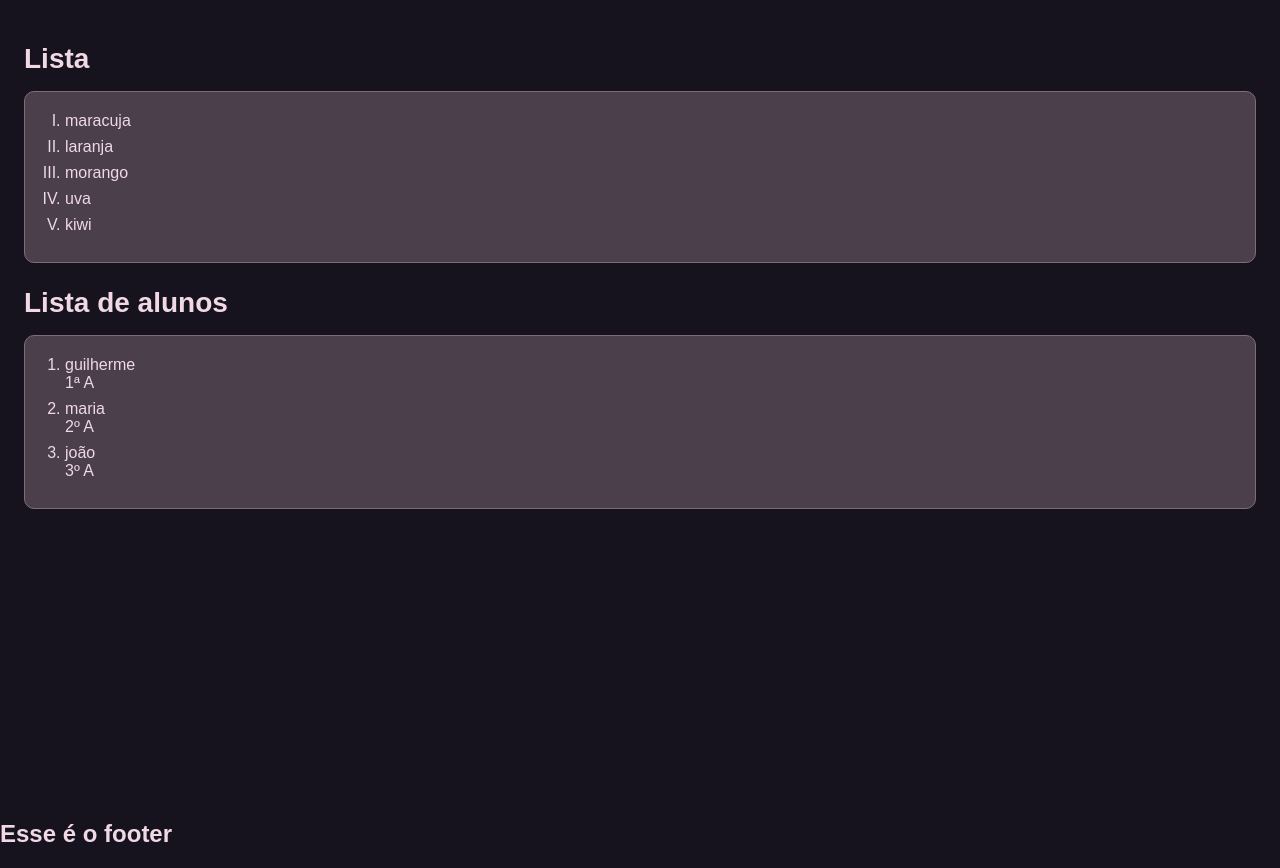
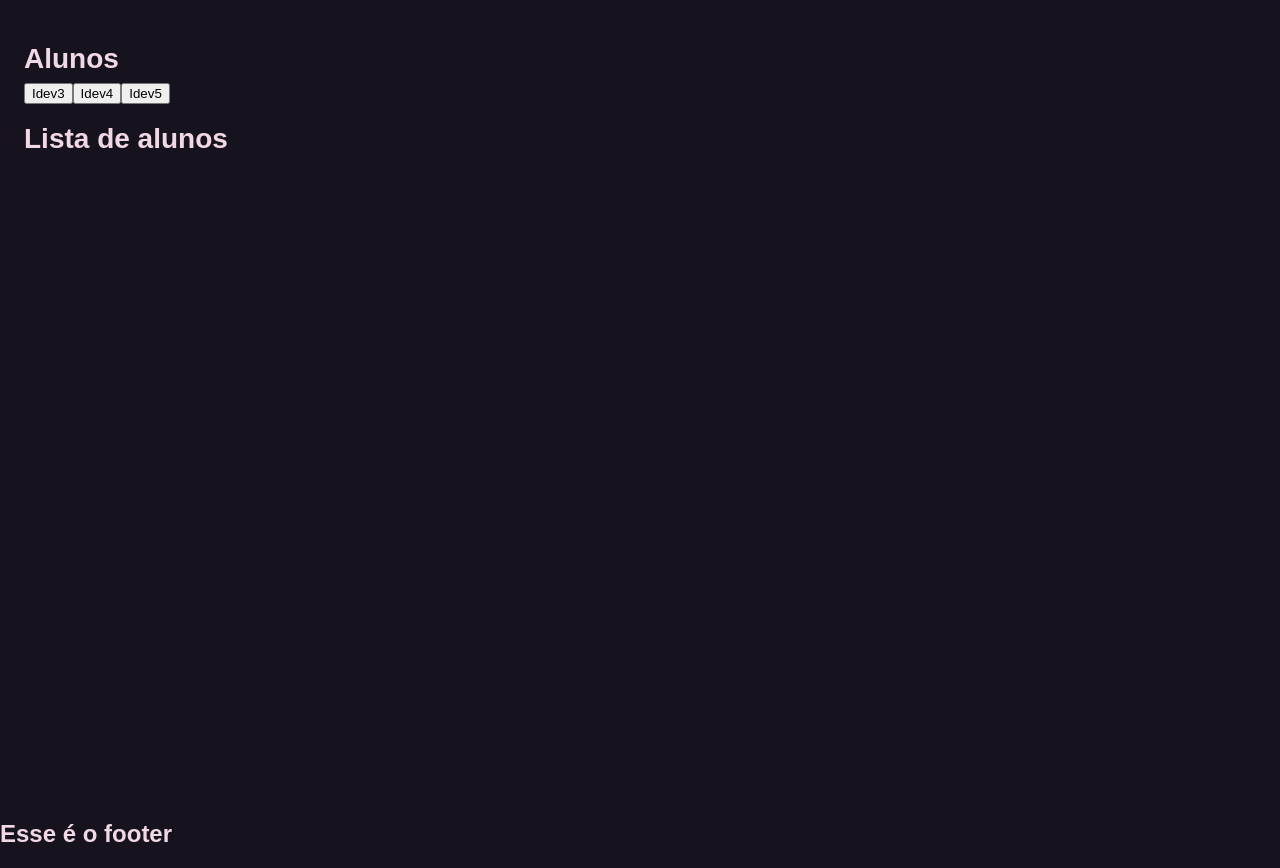
Before and after one commit to renataaap/calculadora, a Next.js app: page /lista in a window 1280 px wide. Built offline with nearby package versions, Linux system fonts and the light colour scheme.

Commit message:
feat: add AlunoCard component and implement student filtering in Lista

```diff
--- /dev/null
+++ b/app/components/AlunosCard.tsx
@@ -0,0 +1,13 @@
+type Aluno = {
+    nome: string;
+    turma: string;
+};
+
+export default function AlunoCard({aluno}: {aluno: Aluno}) {
+    return (
+        <div className="card">
+            <p><strong>{aluno.nome}</strong></p>
+            <p>{aluno.turma}</p>
+        </div>
+    );
+}
--- a/app/components/Botaordp.tsx
+++ /dev/null
@@ -1,3 +0,0 @@
-'use client'
-
-export default
--- a/app/lista/page.tsx
+++ b/app/lista/page.tsx
@@ -1,40 +1,70 @@
+'use client'
+import { useState } from "react";
+import AlunoCard from "../components/AlunosCard";
+
+const turmaSelec: Record <string, string> = {
+    "1": "idev3",
+    "2": "idev4",
+    "3": "idev5"
+};
+
 export default function Lista() {
-    let frutas = ['maracuja', 'laranja', 'morango', 'uva', 'kiwi']
-
-    let alunos = [
+    const alunos = [
         {
-            nome:"guilherme",
-            turma:"1ª A"
+            nome: "guilherme",
+            turma: "idev4"
         },
         {
-            nome:"maria",
-            turma:"2º A"
+            nome: "maria",
+            turma: "idev4"
         },
         {
-            nome:"joão",
-            turma:"3º A"
+            nome: "caio",
+            turma: "idev5"
+        },
+        {
+            nome: "carol",
+            turma: "idev5"
+        },
+        {
+            nome: "joao",
+            turma: "idev3"
+        },
+        {
+            nome: "mauro",
+            turma: "idev3"
         }
-    ]
+    ];
+
+    const [alunoSelec, setAlunoSelec] = useState("0")
+
+    const listaFiltrada = alunos.filter(
+        (aluno) => aluno.turma === turmaSelec[alunoSelec]
+    )
 
     return (
-        <div className="lista">
-        <h1>Lista</h1>
-        <ol type ="I">
-            {frutas.map((fruta, index) => (
-                <li key={index}>{fruta}</li>
-            ))
-            }
-         </ol>
-        <h1>Lista de alunos</h1>
-        <ol>
-            {alunos.map((aluno, index) => (
-                <li key={index}>
-                    <p>{aluno.nome}</p>
-                    <p>{aluno.turma}</p>
-                </li>
-            ))
-            }
-        </ol>
+        <>
+           <div className="lista">
+            <h1>Alunos</h1>
+
+            <button onClick={() => setAlunoSelec("1")}>
+                Idev3
+            </button>
+            <button onClick={() => setAlunoSelec("2")}>
+                Idev4
+            </button>
+            <button onClick={() => setAlunoSelec("3")}>
+                Idev5
+            </button>
+
+            <h1>Lista de alunos</h1>
+
+            <div className="card-container">
+                {listaFiltrada.map((aluno, index) => (
+                    <AlunoCard key={index} aluno={aluno} />
+                ))}
+            </div>
         </div>
+        </>
     );
 }
```
Also changed, not shown: app/components/Botaorockstar.tsx (deleted).
